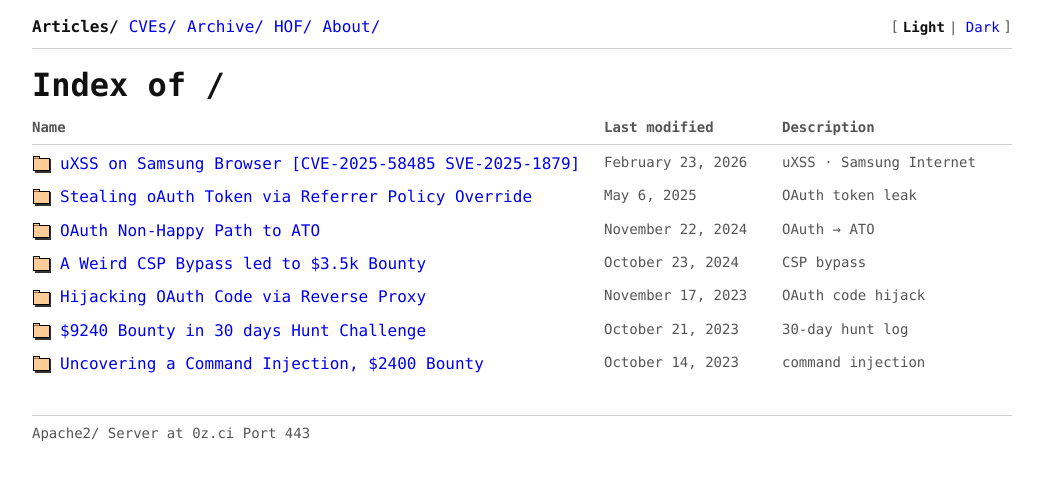
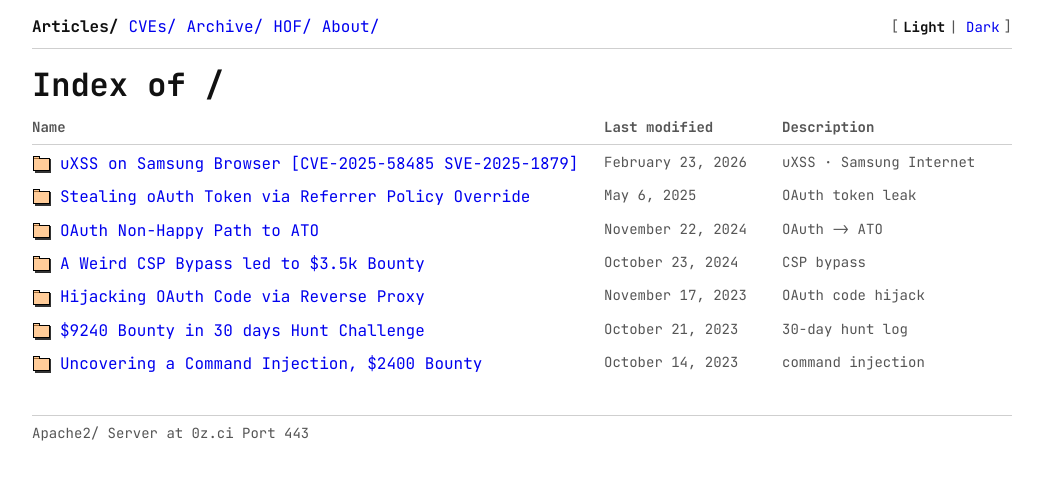
Before and after one commit to omidxrz/0xBlog, a plain HTML site: page index.html in a window 1280 px wide. Shown: the whole page, without its empty margins (118-1161 px from the left). Drawn offline with Linux system fonts and the light colour scheme.

Commit message:
Self-host JetBrains Mono so the site looks the same on every platform
The previous stack named families this machine does not have, so it fell
through to the trailing generic and rendered Menlo — Mac-only luck.
Windows visitors got Consolas, Linux DejaVu Sans Mono, Android Droid
Sans Mono.

Ship the font instead: one 31KB latin-subset woff2, variable weight axis
(100-800) covering both the 400 body and 700 headings from a single file.
Self-hosted rather than a Google Fonts link, so the blog makes no
third-party request.

U+2192 is outside the latin subset, so the two "-> ATO" descriptions now
use ASCII; JetBrains Mono's calt ligature draws it as an arrow anyway.

```diff
--- a/index.html
+++ b/index.html
@@ -77,7 +77,7 @@
                 OAuth Non-Happy Path to ATO <span class="arrow">↗</span>
               </a>
               <p class="item-date">November 22, 2024</p>
-              <p class="item-desc">OAuth &rarr; ATO</p>
+              <p class="item-desc">OAuth -&gt; ATO</p>
             </article>
             <article class="item">
               <a
--- a/styles.css
+++ b/styles.css
@@ -1,3 +1,12 @@
+/* JetBrains Mono, variable weight axis, latin subset. SIL OFL 1.1 — see fonts/OFL.txt */
+@font-face {
+  font-family: "JetBrains Mono";
+  src: url("./fonts/jetbrains-mono-latin.woff2") format("woff2");
+  font-weight: 100 800;
+  font-style: normal;
+  font-display: swap;
+}
+
 :root {
   --bg: #ffffff;
   --text: #111111;
@@ -32,8 +41,7 @@ body {
   padding: 0;
   background: var(--bg);
   color: var(--text);
-  font-family: ui-monospace, "SF Mono", SFMono-Regular, Menlo, Consolas,
-    "Liberation Mono", monospace;
+  font-family: "JetBrains Mono", Menlo, Consolas, monospace;
   line-height: 1.4;
 }
 
```
Also changed, not shown: hof.html (+1 -1 lines), fonts/OFL.txt (added), fonts/jetbrains-mono-latin.woff2 (added).
